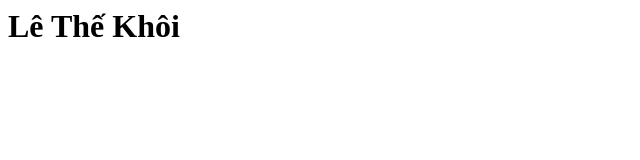
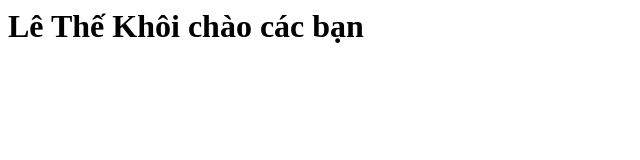
Before and after one commit to lethekhoi/GitDemo, a plain HTML site: page index.html in a window 1280 px wide. Shown: the whole page, without its empty margins (0-640 px from the left). Drawn offline with Linux system fonts and the light colour scheme.

Commit message:
add about.html

```diff
--- a/index.html
+++ b/index.html
@@ -1,5 +1,5 @@
 <h1>
 
-    Lê Thế Khôi
+    Lê Thế Khôi chào các bạn
 
 </h1>
```
Also changed, not shown: about.html (added, +3 -0 lines).
